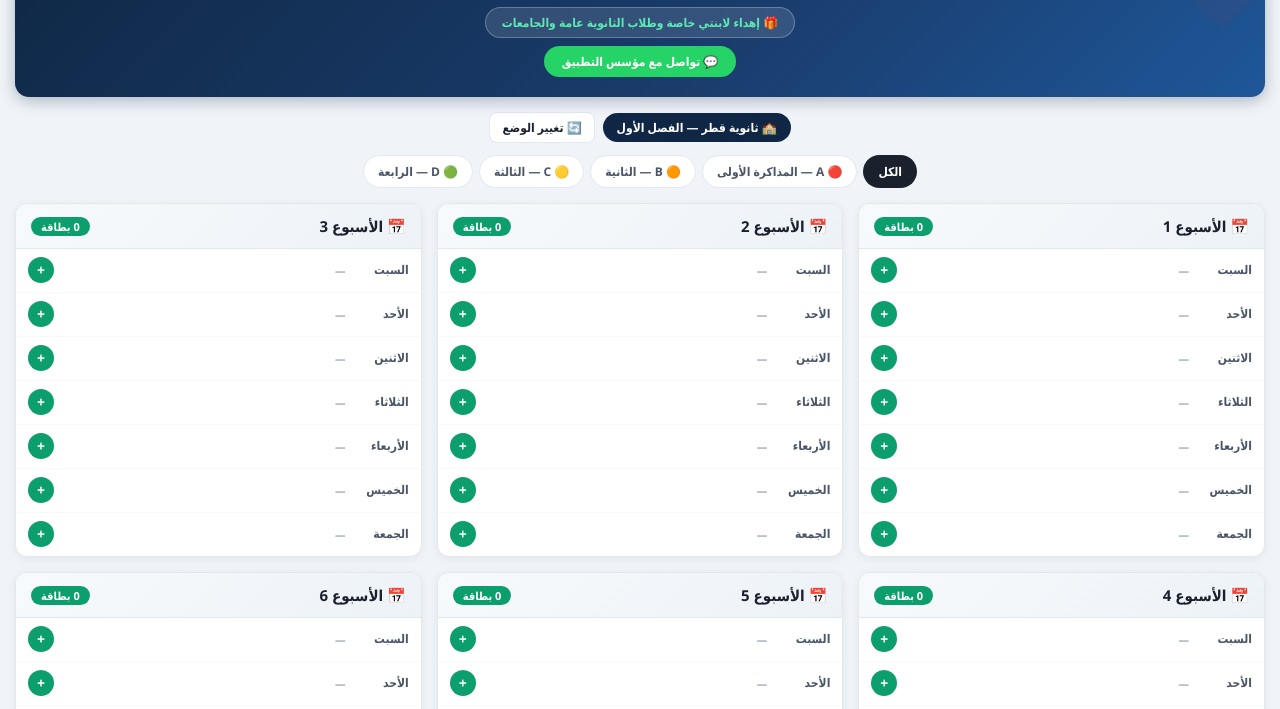
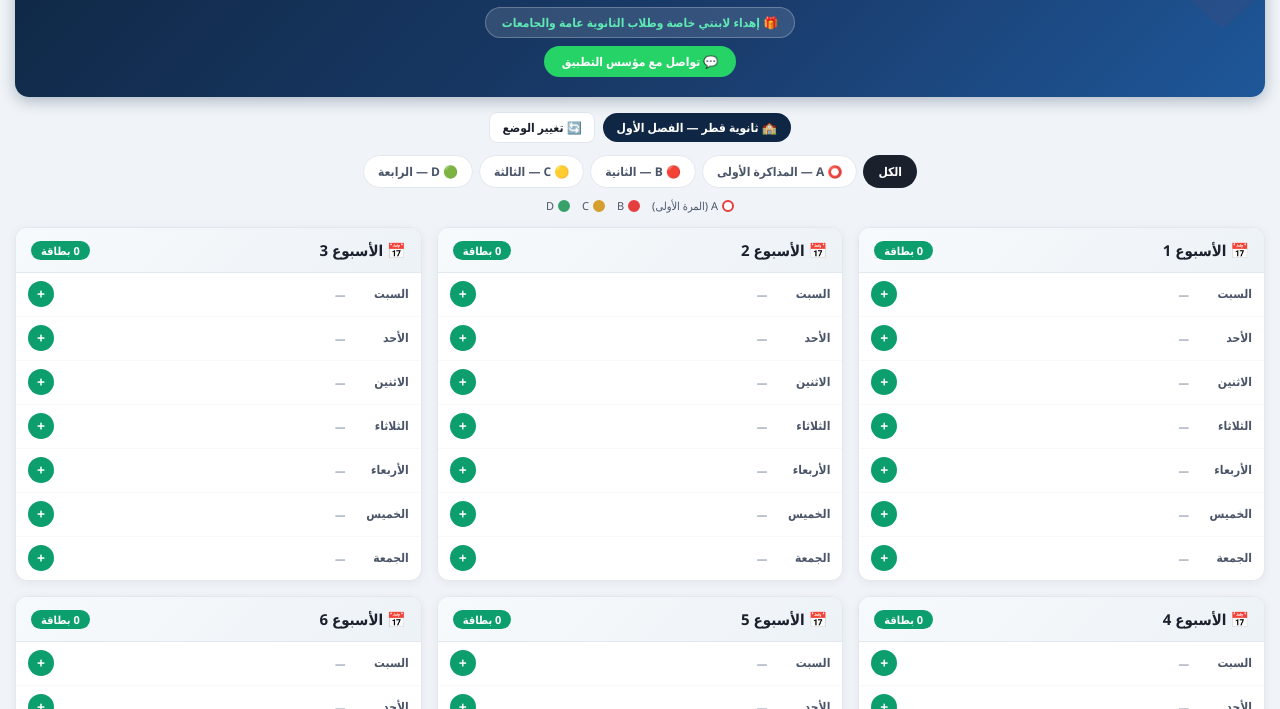
Before and after one commit to ezzatalnajm-dotcom/REPEATED-STUDY, a plain HTML site: page index.html in a window 1280 px wide. Both pictures are taken after a click on the button 640 px from the left and 286 px from the top of the page. Shown: the part 91-800 px from the top of the page. Drawn offline with Linux system fonts and the light colour scheme.

Commit message:
Add files via upload

```diff
--- a/index.html
+++ b/index.html
@@ -184,7 +184,8 @@ header p { opacity: 0.85; font-size: 13px; margin-bottom: 10px; position: relati
 
 /* ===== Card ===== */
 .card {
-  padding: 5px 9px;
+  padding: 3px 8px;
+  border: 2px solid transparent;
   border-radius: 7px;
   color: white;
   font-weight: bold;
@@ -203,7 +204,6 @@ header p { opacity: 0.85; font-size: 13px; margin-bottom: 10px; position: relati
   transform: translateY(-2px);
   box-shadow: 0 4px 10px rgba(0,0,0,0.25);
 }
-.card.type-A.fresh { background: #3182ce; } /* مذاكرة جديدة في آخر أسبوع: ليست متأخرة بعد */
 
 .card .card-actions {
   display: none;
@@ -509,6 +509,26 @@ body.view-mode .add-week-bar,
 body.view-mode .mode-bar,
 body.view-mode .week-del { display: none !important; }
 
+/* ===== Legend ===== */
+.legend {
+  display: flex;
+  flex-wrap: wrap;
+  gap: 6px 12px;
+  justify-content: center;
+  align-items: center;
+  font-size: 11px;
+  color: var(--text2);
+  margin: -5px 0 14px;
+}
+.legend .lg { display: inline-flex; align-items: center; gap: 4px; }
+.legend i {
+  display: inline-block;
+  width: 12px;
+  height: 12px;
+  border-radius: 50%;
+  border: 2px solid transparent;
+}
+
 /* ===== Responsive ===== */
 @media (max-width: 600px) {
   .weeks-grid { grid-template-columns: 1fr; }
@@ -558,6 +578,7 @@ body.view-mode .week-del { display: none !important; }
     <option value="4" selected>4 (A - D)</option>
     <option value="5">5 (A - E)</option>
     <option value="6">6 (A - F)</option>
+    <option value="7">7 (A - G)</option>
   </select>
 
   <label>📚 أسماء المواد (والرمز الذي يظهر على البطاقة)</label>
@@ -586,6 +607,7 @@ body.view-mode .week-del { display: none !important; }
 
   <!-- ===== Filter ===== -->
   <div class="filter-bar" id="filterBar"></div>
+  <div class="legend" id="legend"></div>
 
   <!-- ===== Weeks Grid ===== -->
   <div class="weeks-grid" id="weeksGrid"></div>
@@ -658,8 +680,8 @@ const STORE = {
 };
 
 const DAYS = ['السبت', 'الأحد', 'الاثنين', 'الثلاثاء', 'الأربعاء', 'الخميس', 'الجمعة'];
-const ALL_TYPES = ['A', 'B', 'C', 'D', 'E', 'F'];
-const TYPE_NAMES = ['المذاكرة الأولى', 'الثانية', 'الثالثة', 'الرابعة', 'الخامسة', 'السادسة'];
+const ALL_TYPES = ['A', 'B', 'C', 'D', 'E', 'F', 'G'];
+const TYPE_NAMES = ['المذاكرة الأولى', 'الثانية', 'الثالثة', 'الرابعة', 'الخامسة', 'السادسة', 'السابعة'];
 
 // ألوان المراحل: من الأحمر (أول مرة) إلى الأخضر (آخر مرة) مهما كان عدد مرات التكرار
 const COL = {
@@ -670,7 +692,11 @@ const COL = {
   teal:   { bg: '#2c9a8f', fg: '#fff',    dot: '🟦' },
   green:  { bg: '#38a169', fg: '#fff',    dot: '🟢' }
 };
+// المرحلة الأولى A: دائرة حمراء مفرغة.
+// باقي المراحل (B وما بعدها): ألوان مصمتة تتدرج من الأحمر إلى الأخضر؛ لذلك الجدول يُقرأ بعدد المراحل بعد A.
+const HOLLOW_RED = '#e53e3e';
 const PALETTES = {
+  1: ['green'],
   2: ['red', 'green'],
   3: ['red', 'yellow', 'green'],
   4: ['red', 'orange', 'yellow', 'green'],
@@ -723,7 +749,7 @@ function sanitizeCfg(c) {
     }));
   if (!subjects.length) return null;
   const numWeeks = Math.min(60, Math.max(1, parseInt(c.numWeeks) || 14));
-  const repeats = Math.min(6, Math.max(2, parseInt(c.repeats) || 4));
+  const repeats = Math.min(7, Math.max(2, parseInt(c.repeats) || 4));
   const nextId = Math.max(parseInt(c.nextId) || 1, ...subjects.map(s => parseInt(s.id.slice(1)) + 1));
   return { numWeeks, repeats, subjects, nextId };
 }
@@ -739,7 +765,8 @@ function applyConfig(m, cfg) {
     MAX_LECTURE = 99;
   } else {
     SCHOOL_SUBJECTS.forEach(([k, n, c]) => { SUBJECTS[k] = n; SUBJECT_CODES[k] = c; });
-    TYPES = ALL_TYPES.slice(0, 4);
+    // الفصل الثاني طويل (17 أسبوعًا) فيحتاج 6 مرات تكرار على الأقل
+    TYPES = ALL_TYPES.slice(0, m === 'school2' ? 6 : 4);
     NUM_WEEKS = (m === 'school2') ? 17 : 13;
     MAX_LECTURE = NUM_WEEKS;
   }
@@ -833,22 +860,36 @@ function startApp(m) {
 }
 
 function buildUi() {
-  // ألوان المراحل حسب عدد مرات التكرار
-  const pal = PALETTES[TYPES.length];
+  // ألوان المراحل: A = دائرة حمراء مفرغة، ثم B... ألوان مصمتة تتدرج إلى الأخضر
+  const pal = PALETTES[TYPES.length - 1];
+  const colorOf = i => COL[pal[i - 1]];
   let css = '';
   TYPES.forEach((t, i) => {
-    const c = COL[pal[i]];
-    css += `.card.type-${t}{background:${c.bg};color:${c.fg};}`;
-    css += `.filter-btn[data-filter="${t}"].active{background:${c.bg};color:${c.fg};}`;
+    if (i === 0) {
+      css += `.card.type-${t}{background:#fff;color:${HOLLOW_RED};border-color:${HOLLOW_RED};border-radius:99px;}`;
+      css += `.filter-btn[data-filter="${t}"].active{background:${HOLLOW_RED};color:#fff;}`;
+    } else {
+      const c = colorOf(i);
+      css += `.card.type-${t}{background:${c.bg};color:${c.fg};}`;
+      css += `.filter-btn[data-filter="${t}"].active{background:${c.bg};color:${c.fg};}`;
+    }
   });
   document.getElementById('typeStyles').textContent = css;
 
   // شريط الفلتر
   let f = `<button class="filter-btn${state.filter === 'all' ? ' active' : ''}" data-filter="all" onclick="setFilter('all')">الكل</button>`;
   TYPES.forEach((t, i) => {
-    f += `<button class="filter-btn${state.filter === t ? ' active' : ''}" data-filter="${t}" onclick="setFilter('${t}')">${COL[pal[i]].dot} ${t} — ${TYPE_NAMES[i]}</button>`;
+    const dot = i === 0 ? '⭕' : colorOf(i).dot;
+    f += `<button class="filter-btn${state.filter === t ? ' active' : ''}" data-filter="${t}" onclick="setFilter('${t}')">${dot} ${t} — ${TYPE_NAMES[i]}</button>`;
   });
   document.getElementById('filterBar').innerHTML = f;
+
+  // دليل الألوان
+  let lg = `<span class="lg"><i style="background:#fff;border-color:${HOLLOW_RED}"></i> ${TYPES[0]} (المرة الأولى)</span>`;
+  TYPES.forEach((t, i) => {
+    if (i > 0) lg += `<span class="lg"><i style="background:${colorOf(i).bg};border-color:${colorOf(i).bg}"></i> ${t}</span>`;
+  });
+  document.getElementById('legend').innerHTML = lg;
 
   // قوائم نافذة الإضافة
   document.getElementById('cardType').innerHTML =
@@ -1203,10 +1244,9 @@ function renderWeeks() {
 }
 
 function createCardHtml(card, weekNum, dayIndex, cardIndex) {
-  const fresh = card.type === TYPES[0] && weekNum === latestWeekUsed;
-  const title = `${SUBJECTS[card.subject] || card.subject} - محاضرة ${card.num} - التكرار ${card.type}${fresh ? ' (جديدة)' : ''}`;
+  const title = `${SUBJECTS[card.subject] || card.subject} - محاضرة ${card.num} - التكرار ${card.type}`;
   return `
-    <div class="card type-${esc(card.type)}${fresh ? ' fresh' : ''}" title="${esc(title)}">
+    <div class="card type-${esc(card.type)}" title="${esc(title)}">
       <span class="card-label">${esc(subjCode(card.subject))}${card.num} ${esc(card.type)}</span>
       <div class="card-actions">
         <button class="card-btn delete"
```
